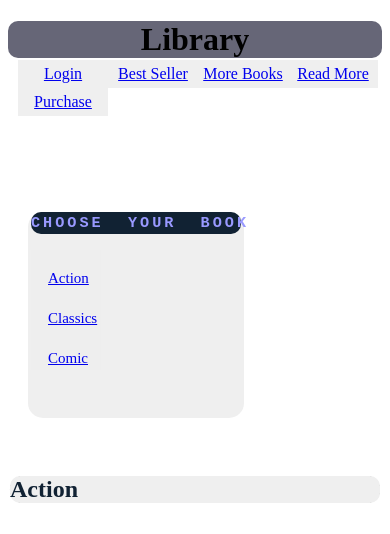
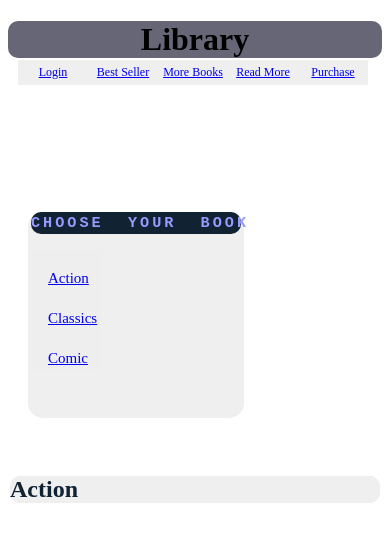
Before and after one commit to markmagdi82/html-project-repository, a plain HTML site: page a library 2.html in a window 390 px wide. Shown: the top 534 px of the page. Drawn offline with Linux system fonts and the light colour scheme; files whose address does not match are found by name.

Commit message:
Update a library Css.css

```diff
--- a/a library Css.css
+++ b/a library Css.css
@@ -444,9 +444,9 @@ li{
 
 
 .navtop > div{
-    width:80px;
+    width:60px;
     float:left;
-    font-size:16px;
+    font-size:12px;
     background-color:#efefef;
     text-align:center;
     padding:5px;
```
